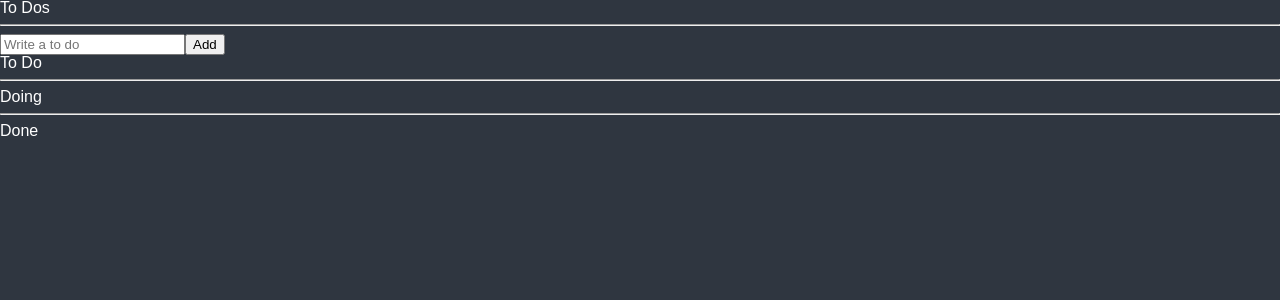
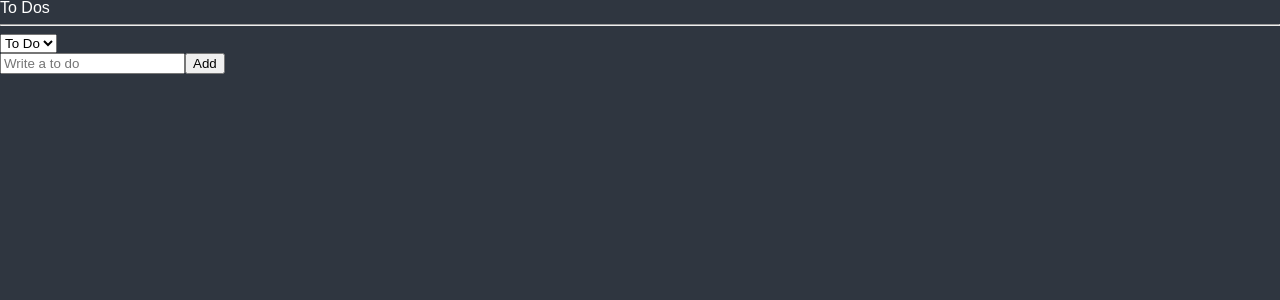
Before and after one commit to texasroh/canban-todo, a React (Create React App) app: page / in a window 1280 px wide. Shown: the top 300 px of the page. Built offline with nearby package versions, Linux system fonts and the light colour scheme.

Commit message:
use enum for categories

```diff
--- a/src/atoms.tsx
+++ b/src/atoms.tsx
@@ -1,10 +1,22 @@
 import { atom, selector } from "recoil";
+
+// export type categories = "TO_DO" | "DOING" | "DONE";
+export enum Categories {
+    "TO_DO" = "TO_DO",
+    "DOING" = "DOING",
+    "DONE" = "DONE",
+}
 
 export interface IToDo {
     id: number;
     text: string;
-    category: "TO_DO" | "DOING" | "DONE";
+    category: Categories;
 }
+
+export const categoryState = atom<Categories>({
+    key: "category",
+    default: Categories.TO_DO,
+});
 
 export const toDoState = atom<IToDo[]>({
     key: "toDo",
@@ -15,11 +27,7 @@
     key: "toDoSelector",
     get: ({ get }) => {
         const toDos = get(toDoState);
-
-        return [
-            toDos.filter((toDo) => toDo.category === "TO_DO"),
-            toDos.filter((toDo) => toDo.category === "DOING"),
-            toDos.filter((toDo) => toDo.category === "DONE"),
-        ];
+        const category = get(categoryState);
+        return toDos.filter((toDo) => toDo.category === category);
     },
 });
--- a/src/components/CreateToDo.tsx
+++ b/src/components/CreateToDo.tsx
@@ -1,6 +1,6 @@
 import { useForm } from "react-hook-form";
-import { useSetRecoilState } from "recoil";
-import { toDoState } from "../atoms";
+import { useRecoilValue, useSetRecoilState } from "recoil";
+import { categoryState, IToDo, toDoState } from "../atoms";
 
 interface IForm {
     toDo: string;
@@ -8,10 +8,15 @@
 
 function CreateToDo() {
     const setToDos = useSetRecoilState(toDoState);
+    const category = useRecoilValue(categoryState);
     const { register, handleSubmit, setValue } = useForm<IForm>();
     const handleValid = ({ toDo }: IForm) => {
         setToDos((prev) => [
-            { text: toDo, category: "TO_DO", id: Date.now() },
+            {
+                text: toDo,
+                category: category,
+                id: Date.now(),
+            },
             ...prev,
         ]);
         setValue("toDo", "");
--- a/src/components/ToDo.tsx
+++ b/src/components/ToDo.tsx
@@ -1,6 +1,6 @@
 import React from "react";
 import { useSetRecoilState } from "recoil";
-import { IToDo, toDoState } from "../atoms";
+import { Categories, IToDo, toDoState } from "../atoms";
 
 function ToDo({ text, category, id }: IToDo) {
     const setToDos = useSetRecoilState(toDoState);
@@ -10,7 +10,7 @@
         } = event;
         setToDos((oldToDos) => {
             const targetIndex = oldToDos.findIndex((toDo) => toDo.id === id);
-            const newToDo = { text, id, category: name as IToDo["category"] };
+            const newToDo = { text, id, category: name as Categories };
             return [
                 ...oldToDos.slice(0, targetIndex),
                 newToDo,
@@ -21,18 +21,18 @@
     return (
         <li>
             <span>{text}</span>
-            {category !== "TO_DO" && (
-                <button name="TO_DO" onClick={onClick}>
+            {category !== Categories.TO_DO && (
+                <button name={Categories.TO_DO} onClick={onClick}>
                     To Do
                 </button>
             )}
-            {category !== "DOING" && (
-                <button name="DOING" onClick={onClick}>
+            {category !== Categories.DOING && (
+                <button name={Categories.DOING} onClick={onClick}>
                     Doing
                 </button>
             )}
-            {category !== "DONE" && (
-                <button name="DONE" onClick={onClick}>
+            {category !== Categories.DONE && (
+                <button name={Categories.DONE} onClick={onClick}>
                     Done
                 </button>
             )}
--- a/src/components/ToDoList.tsx
+++ b/src/components/ToDoList.tsx
@@ -1,37 +1,30 @@
-import { useRecoilValue } from "recoil";
-import { toDoSelector, toDoState } from "../atoms";
+import React from "react";
+import { useRecoilState, useRecoilValue } from "recoil";
+import { Categories, categoryState, toDoSelector } from "../atoms";
 import CreateToDo from "./CreateToDo";
 import ToDo from "./ToDo";
 
 function ToDoList() {
     // const toDos = useRecoilValue(toDoState);
-    const [toDos, doing, done] = useRecoilValue(toDoSelector);
+    const toDos = useRecoilValue(toDoSelector);
+    const [category, setCategory] = useRecoilState(categoryState);
+    const onInput = (event: React.FormEvent<HTMLSelectElement>) => {
+        setCategory(event.currentTarget.value as Categories);
+    };
 
     return (
         <div>
             <h1>To Dos</h1>
             <hr />
+            <select value={category} onInput={onInput}>
+                <option value={Categories.TO_DO}>To Do</option>
+                <option value={Categories.DOING}>Doing</option>
+                <option value={Categories.DONE}>Done</option>
+            </select>
             <CreateToDo />
-            <h2>To Do</h2>
-            <ul>
-                {toDos.map((toDo) => (
-                    <ToDo key={toDo.id} {...toDo} />
-                ))}
-            </ul>
-            <hr />
-            <h2>Doing</h2>
-            <ul>
-                {doing.map((toDo) => (
-                    <ToDo key={toDo.id} {...toDo} />
-                ))}
-            </ul>
-            <hr />
-            <h2>Done</h2>
-            <ul>
-                {done.map((toDo) => (
-                    <ToDo key={toDo.id} {...toDo} />
-                ))}
-            </ul>
+            {toDos?.map((toDo) => (
+                <ToDo key={toDo.id} {...toDo} />
+            ))}
         </div>
     );
 }
```
